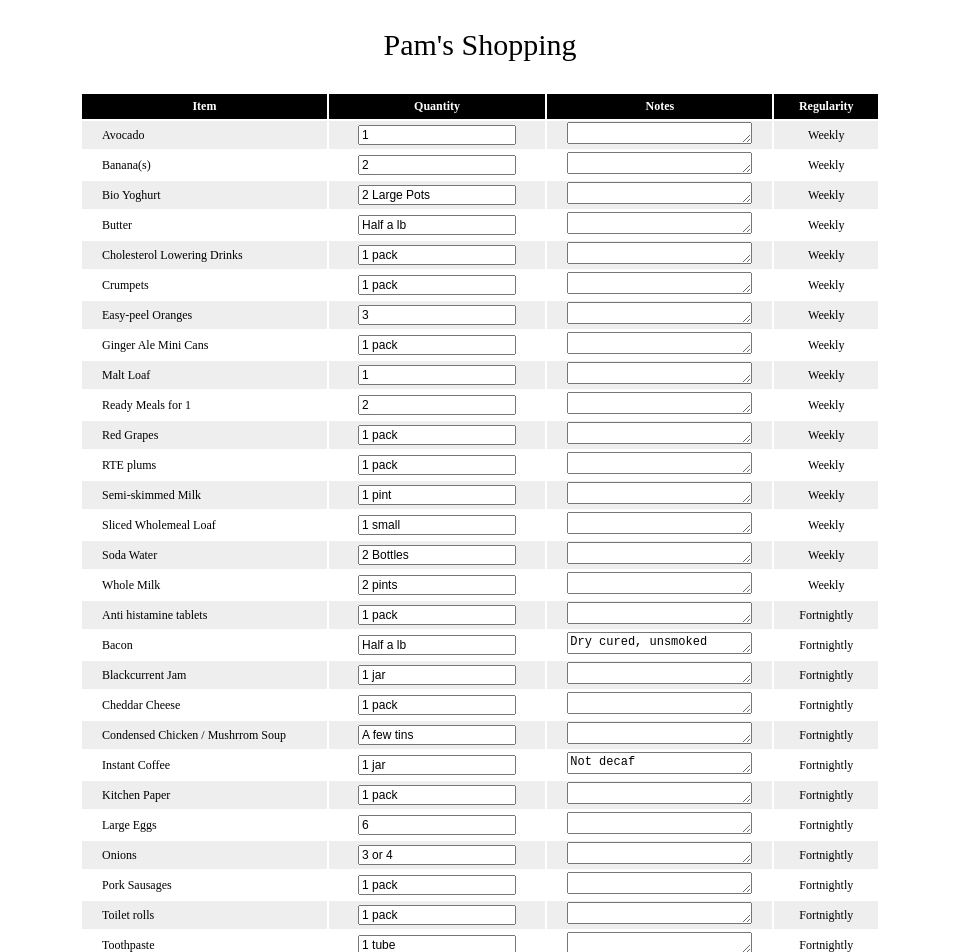
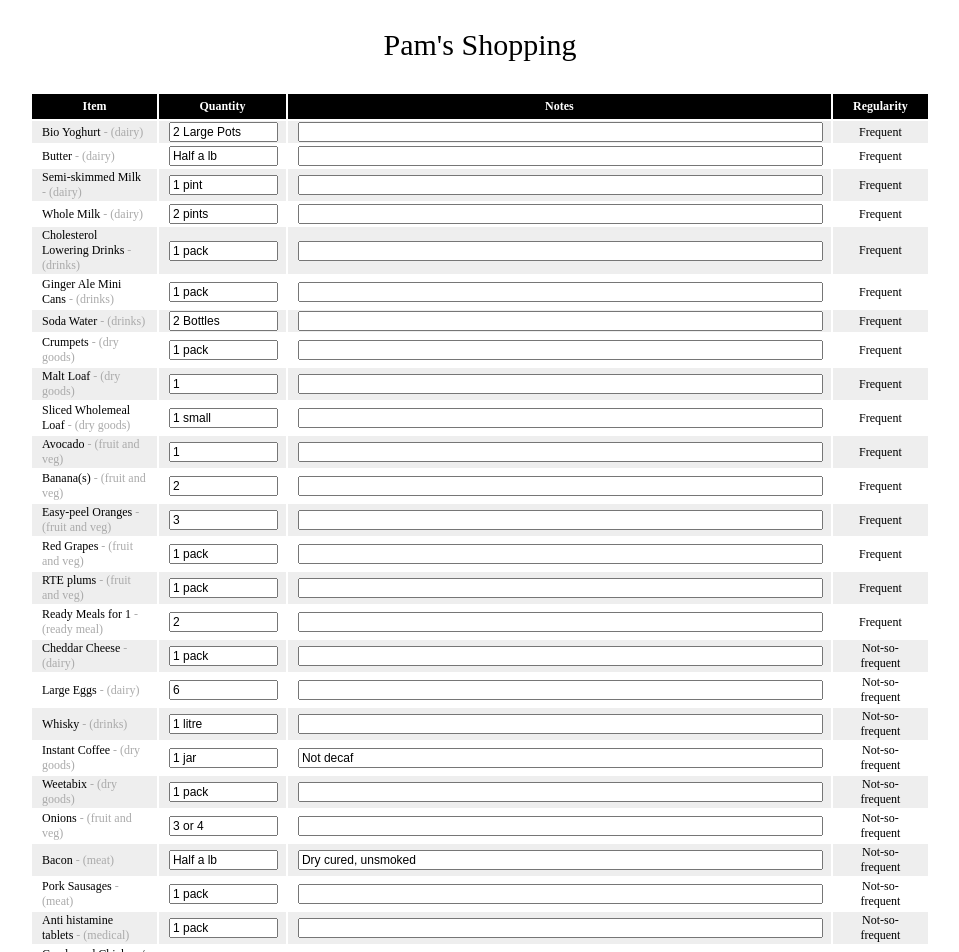
Before and after one commit to smiths-org-uk/shopping, a React app in the folder client/: page / in a window 1280 px wide. Shown: the top 952 px of the page, without its empty margins (160-1119 px from the left). Built offline with nearby package versions, Linux system fonts and the light colour scheme; data requests are answered from the project's data file; the HTML template or start-up script is replaced by a standard one.

Commit message:
Updates with categories

```diff
--- a/client/jsonServer.json
+++ b/client/jsonServer.json
@@ -1,262 +1,305 @@
 {
     "items": [
+        {
+            "title": "Bio Yoghurt",
+            "quantity": "2 Large Pots",
+            "notes": "",
+            "regularity": 1,
+            "category": "dairy"
+        },
+        {
+            "title": "Butter",
+            "quantity": "Half a lb",
+            "notes": "",
+            "regularity": 1,
+            "category": "dairy"
+        },
+        {
+            "title": "Semi-skimmed Milk",
+            "quantity": "1 pint",
+            "notes": "",
+            "regularity": 1,
+            "category": "dairy"
+        },
+        {
+            "title": "Whole Milk",
+            "quantity": "2 pints",
+            "notes": "",
+            "regularity": 1,
+            "category": "dairy"
+        },
+        {
+            "title": "Cholesterol Lowering Drinks",
+            "quantity": "1 pack",
+            "notes": "",
+            "regularity": 1,
+            "category": "drinks"
+        },
+        {
+            "title": "Ginger Ale Mini Cans",
+            "quantity": "1 pack",
+            "notes": "",
+            "regularity": 1,
+            "category": "drinks"
+        },
+        {
+            "title": "Soda Water",
+            "quantity": "2 Bottles",
+            "notes": "",
+            "regularity": 1,
+            "category": "drinks"
+        },
+        {
+            "title": "Crumpets",
+            "quantity": "1 pack",
+            "notes": "",
+            "regularity": 1,
+            "category": "dry goods"
+        },
+        {
+            "title": "Malt Loaf",
+            "quantity": "1",
+            "notes": "",
+            "regularity": 1,
+            "category": "dry goods"
+        },
+        {
+            "title": "Sliced Wholemeal Loaf",
+            "quantity": "1 small",
+            "notes": "",
+            "regularity": 1,
+            "category": "dry goods"
+        },
         {
             "title": "Avocado",
             "quantity": "1",
             "notes": "",
-            "regularity": 1
+            "regularity": 1,
+            "category": "fruit and veg"
         },
         {
             "title": "Banana(s)",
             "quantity": "2",
             "notes": "",
-            "regularity": 1
-        },
-        {
-            "title": "Bio Yoghurt",
-            "quantity": "2 Large Pots",
-            "notes": "",
-            "regularity": 1
-        },
-        {
-            "title": "Butter",
-            "quantity": "Half a lb",
-            "notes": "",
-            "regularity": 1
-        },
-        {
-            "title": "Cholesterol Lowering Drinks",
-            "quantity": "1 pack",
-            "notes": "",
-            "regularity": 1
-        },
-        {
-            "title": "Crumpets",
-            "quantity": "1 pack",
-            "notes": "",
-            "regularity": 1
+            "regularity": 1,
+            "category": "fruit and veg"
         },
         {
             "title": "Easy-peel Oranges",
             "quantity": "3",
             "notes": "",
-            "regularity": 1
+            "regularity": 1,
+            "category": "fruit and veg"
         },
         {
-            "title": "Ginger Ale Mini Cans",
+            "title": "Red Grapes",
             "quantity": "1 pack",
             "notes": "",
-            "regularity": 1
+            "regularity": 1,
+            "category": "fruit and veg"
         },
         {
-            "title": "Malt Loaf",
-            "quantity": "1",
+            "title": "RTE plums",
+            "quantity": "1 pack",
             "notes": "",
-            "regularity": 1
+            "regularity": 1,
+            "category": "fruit and veg"
         },
         {
             "title": "Ready Meals for 1",
             "quantity": "2",
             "notes": "",
-            "regularity": 1
+            "regularity": 1,
+            "category": "ready meal"
         },
         {
-            "title": "Red Grapes",
+            "title": "Cheddar Cheese",
             "quantity": "1 pack",
             "notes": "",
-            "regularity": 1
+            "regularity": 2,
+            "category": "dairy"
         },
         {
-            "title": "RTE plums",
+            "title": "Large Eggs",
+            "quantity": "6",
+            "notes": "",
+            "regularity": 2,
+            "category": "dairy"
+        },
+        {
+            "title": "Whisky",
+            "quantity": "1 litre",
+            "notes": "",
+            "regularity": 2,
+            "category": "drinks"
+        },
+        {
+            "title": "Instant Coffee",
+            "quantity": "1 jar",
+            "notes": "Not decaf",
+            "regularity": 2,
+            "category": "dry goods"
+        },
+        {
+            "title": "Weetabix",
             "quantity": "1 pack",
             "notes": "",
-            "regularity": 1
+            "regularity": 2,
+            "category": "dry goods"
         },
         {
-            "title": "Semi-skimmed Milk",
-            "quantity": "1 pint",
+            "title": "Onions",
+            "quantity": "3 or 4",
             "notes": "",
-            "regularity": 1
+            "regularity": 2,
+            "category": "fruit and veg"
         },
         {
-            "title": "Sliced Wholemeal Loaf",
-            "quantity": "1 small",
-            "notes": "",
-            "regularity": 1
+            "title": "Bacon",
+            "quantity": "Half a lb",
+            "notes": "Dry cured, unsmoked",
+            "regularity": 2,
+            "category": "meat"
         },
         {
-            "title": "Soda Water",
-            "quantity": "2 Bottles",
+            "title": "Pork Sausages",
+            "quantity": "1 pack",
             "notes": "",
-            "regularity": 1
-        },
-        {
-            "title": "Whole Milk",
-            "quantity": "2 pints",
-            "notes": "",
-            "regularity": 1
+            "regularity": 2,
+            "category": "meat"
         },
         {
             "title": "Anti histamine tablets",
             "quantity": "1 pack",
             "notes": "",
-            "regularity": 2
+            "regularity": 2,
+            "category": "medical"
         },
         {
-            "title": "Bacon",
-            "quantity": "Half a lb",
-            "notes": "Dry cured, unsmoked",
-            "regularity": 2
+            "title": "Condensed Chicken / Mushrrom Soup",
+            "quantity": "A few tins",
+            "notes": "",
+            "regularity": 2,
+            "category": "tinned"
         },
         {
             "title": "Blackcurrent Jam",
             "quantity": "1 jar",
             "notes": "",
-            "regularity": 2
-        },
-        {
-            "title": "Cheddar Cheese",
-            "quantity": "1 pack",
-            "notes": "",
-            "regularity": 2
-        },
-        {
-            "title": "Condensed Chicken / Mushrrom Soup",
-            "quantity": "A few tins",
-            "notes": "",
-            "regularity": 2
-        },
-        {
-            "title": "Instant Coffee",
-            "quantity": "1 jar",
-            "notes": "Not decaf",
-            "regularity": 2
+            "regularity": 2,
+            "category": "toiletries"
         },
         {
             "title": "Kitchen Paper",
             "quantity": "1 pack",
             "notes": "",
-            "regularity": 2
-        },
-        {
-            "title": "Large Eggs",
-            "quantity": "6",
-            "notes": "",
-            "regularity": 2
-        },
-        {
-            "title": "Onions",
-            "quantity": "3 or 4",
-            "notes": "",
-            "regularity": 2
-        },
-        {
-            "title": "Pork Sausages",
-            "quantity": "1 pack",
-            "notes": "",
-            "regularity": 2
+            "regularity": 2,
+            "category": "toiletries"
         },
         {
             "title": "Toilet rolls",
             "quantity": "1 pack",
             "notes": "",
-            "regularity": 2
+            "regularity": 2,
+            "category": "toiletries"
         },
         {
             "title": "Toothpaste",
             "quantity": "1 tube",
             "notes": "",
-            "regularity": 2
+            "regularity": 2,
+            "category": "toiletries"
         },
         {
             "title": "Washing Up Liquid",
             "quantity": "1 bottle",
             "notes": "",
-            "regularity": 2
+            "regularity": 2,
+            "category": "toiletries"
         },
         {
-            "title": "Weetabix",
+            "title": "Cereals",
             "quantity": "1 pack",
             "notes": "",
-            "regularity": 2
+            "regularity": 3,
+            "category": "dry goods"
         },
         {
-            "title": "Whisky",
-            "quantity": "1 litre",
+            "title": "Flour",
+            "quantity": "1 pack",
             "notes": "",
-            "regularity": 2
+            "regularity": 3,
+            "category": "dry goods"
+        },
+        {
+            "title": "Pasta",
+            "quantity": "1 pack",
+            "notes": "",
+            "regularity": 3,
+            "category": "dry goods"
+        },
+        {
+            "title": "Rice",
+            "quantity": "1 pack",
+            "notes": "",
+            "regularity": 3,
+            "category": "dry goods"
+        },
+        {
+            "title": "Salt",
+            "quantity": "1 pack",
+            "notes": "",
+            "regularity": 3,
+            "category": "dry goods"
+        },
+        {
+            "title": "Sugar",
+            "quantity": "1 pack",
+            "notes": "",
+            "regularity": 3,
+            "category": "dry goods"
+        },
+        {
+            "title": "Frozen Peas",
+            "quantity": "1 pack",
+            "notes": "",
+            "regularity": 3,
+            "category": "frozen"
+        },
+        {
+            "title": "Ice cream",
+            "quantity": "1 pack",
+            "notes": "",
+            "regularity": 3,
+            "category": "frozen"
+        },
+        {
+            "title": "Cod liver oil capsules",
+            "quantity": "1 pack",
+            "notes": "",
+            "regularity": 3,
+            "category": "medical"
         },
         {
             "title": "Bleach",
             "quantity": "1 bottle",
             "notes": "",
-            "regularity": 3
-        },
-        {
-            "title": "Cereals",
-            "quantity": "1 pack",
-            "notes": "",
-            "regularity": 3
+            "regularity": 3,
+            "category": "toiletries"
         },
         {
             "title": "Cif cream cleaner",
             "quantity": "1 bottle",
             "notes": "",
-            "regularity": 3
-        },
-        {
-            "title": "Cod liver oil capsules",
-            "quantity": "1 pack",
-            "notes": "",
-            "regularity": 3
+            "regularity": 3,
+            "category": "toiletries"
         },
         {
             "title": "Flash",
             "quantity": "1 bottle",
             "notes": "",
-            "regularity": 3
-        },
-        {
-            "title": "Flour",
-            "quantity": "1 pack",
-            "notes": "",
-            "regularity": 3
-        },
-        {
-            "title": "Frozen Peas",
-            "quantity": "1 pack",
-            "notes": "",
-            "regularity": 3
-        },
-        {
-            "title": "Ice cream",
-            "quantity": "1 pack",
-            "notes": "",
-            "regularity": 3
-        },
-        {
-            "title": "Pasta",
-            "quantity": "1 pack",
-            "notes": "",
-            "regularity": 3
-        },
-        {
-            "title": "Rice",
-            "quantity": "1 pack",
-            "notes": "",
-            "regularity": 3
-        },
-        {
-            "title": "Salt",
-            "quantity": "1 pack",
-            "notes": "",
-            "regularity": 3
-        },
-        {
-            "title": "Sugar",
-            "quantity": "1 pack",
-            "notes": "",
-            "regularity": 3
+            "regularity": 3,
+            "category": "toiletries"
         }
     ]
 }
--- a/client/src/containers/App.js
+++ b/client/src/containers/App.js
@@ -9,7 +9,7 @@ import ItemTable from './ItemTable';
 
 const StyledApp = styled.div`
     width: 100%;
-    max-width: 800px;
+    max-width: 900px;
     margin: 0 auto;
     text-align: center;
 `
--- a/client/src/containers/Item.js
+++ b/client/src/containers/Item.js
@@ -8,7 +8,7 @@ const StyledRow = styled.tr`
 `;
 
 const StyledTD = styled.td`
-    padding: 1px 20px;
+    padding: 1px 10px;
 `;
 
 const StyledTDCenter = styled(StyledTD)`
@@ -16,14 +16,19 @@ const StyledTDCenter = styled(StyledTD)`
 `;
 
 const StyledQuantityInput = styled.input`
+    min-width: 80px;
+    width: calc(100% - 6px);
     font-size: 12px;
-    width: 150px;
 `;
 
 const StyledTextInput = styled.textarea`
     width: calc(100% - 6px);
     height: 16px;
     font-size: 12px;
+`;
+
+const StyledFaint = styled.span`
+    color: #aaa;
 `;
 
 export default class Item extends React.Component {
@@ -57,20 +62,20 @@ export default class Item extends React.Component {
 
         switch (this.props.item.regularity) {
             case 1:
-                regularity = "Weekly";
+                regularity = "Frequent";
                 break;
             case 2:
-                regularity = "Fortnightly";
+                regularity = "Not-so-frequent";
                 break;
             case 3:
-                regularity = "Monthly";
+                regularity = "Occasionally";
                 break;
         }
 
         return (
             <StyledRow dark={!(this.props.index % 2)}>
                 <StyledTD>
-                    <span>{this.props.item.title}</span>
+                    {this.props.item.title}<StyledFaint> - ({this.props.item.category})</StyledFaint>
                 </StyledTD>
                 <StyledTDCenter>
                     <StyledQuantityInput
@@ -81,9 +86,9 @@ export default class Item extends React.Component {
                         />
                 </StyledTDCenter>
                 <StyledTD>
-                    <StyledTextInput
+                    <StyledQuantityInput
                         type='text'
-                        maxlength='255'
+                        size='255'
                         value={this.props.item.notes}
                         onChange={this.onChangeNotes}
                         />
```
Also changed, not shown: 2 other files (tests, documents, lock files or other folders).
